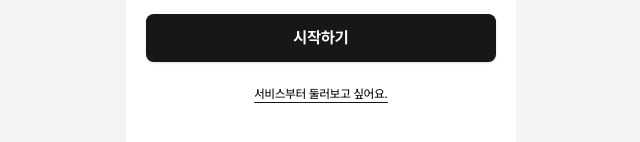
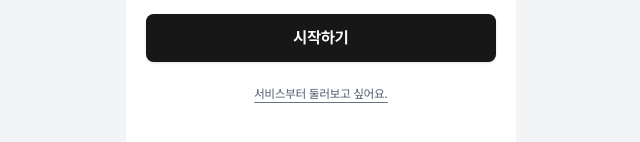
Before and after one commit to gogosari/gogosari-fe, a Next.js app: page /onboarding in a window 1280 px wide. Shown: the part 456-598 px from the top of the page, without its empty margins (319-959 px from the left). Built offline with nearby package versions, Linux system fonts and the light colour scheme.

Commit message:
design: 디자인 수정

```diff
--- a/features/onboarding/components/buttons/skip-button.tsx
+++ b/features/onboarding/components/buttons/skip-button.tsx
@@ -25,7 +25,10 @@ export default function SkipButton({ className }: Props) {
     <Button
       variant="link"
       size="full"
-      className={cn('cursor-pointer text-center text-xs font-medium underline', className)}
+      className={cn(
+        'cursor-pointer text-center text-xs font-medium text-gray-500 underline',
+        className,
+      )}
       onClick={handleClickSkip}
     >
       서비스부터 둘러보고 싶어요.
--- a/features/onboarding/components/image-radio.tsx
+++ b/features/onboarding/components/image-radio.tsx
@@ -1,5 +1,6 @@
 import Image, { StaticImageData } from 'next/image'
 
+import CheckIcon from '@/public/svgs/check.svg'
 import { Label } from '@/shared/components/ui/label'
 import { RadioGroup, RadioGroupItem } from '@/shared/components/ui/radio-group'
 import { cn } from '@/shared/lib/utils'
@@ -36,7 +37,11 @@ export default function OnboardingImageRadio({ options, option, setOption }: Pro
           <Label htmlFor={item.label} className="block h-[180px] w-full cursor-pointer rounded-xl">
             <div className="relative h-full w-full">
               <Image src={item.src} alt="" priority={true} fill className="object-cover" />
-              {item.label === option && <div className="bg-primary/50 absolute inset-0 z-10"></div>}
+              {item.label === option && (
+                <div className="bg-primary/50 absolute inset-0 z-10 flex items-center justify-center">
+                  <CheckIcon />
+                </div>
+              )}
             </div>
           </Label>
         </div>
--- a/features/onboarding/components/radio.tsx
+++ b/features/onboarding/components/radio.tsx
@@ -38,7 +38,7 @@ export default function OnboardingRadio({ options, option, setOption }: Props) {
             className="flex h-[180px] cursor-pointer flex-col content-center items-center p-4 text-center text-lg font-medium"
           >
             <Image src={item.src} alt="" priority={true} width={120} height={109} />
-            <p>{item.title}</p>
+            <p className="text-base">{item.title}</p>
           </Label>
         </div>
       ))}
```
